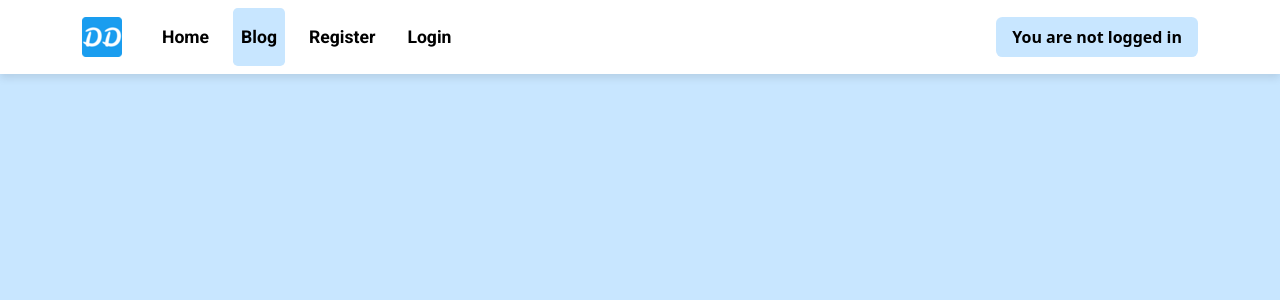
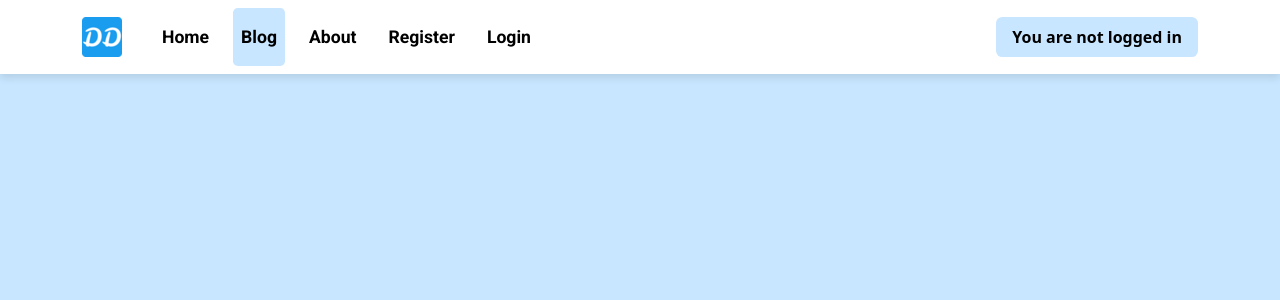
Before and after one commit to Werner-Staeblein/Project-4, a Django app: page /blog/ in a window 1280 px wide. Shown: the top 300 px of the page. Run offline with Django 4.2, Linux system fonts and the light colour scheme; data that the repository does not hold is empty.

Commit message:
Add nav-link to about app/page in base.html. Test. Test passed

```diff
--- a/templates/base.html
+++ b/templates/base.html
@@ -86,6 +86,10 @@
               <a class="nav-link {% if request.path == '/blog/' %}active{% endif %}" href="{% url 'blog_index' %}">Blog</a>
             </li>
 
+            <li class="nav-item">
+              <a class="nav-link {% if request.path == '/about/' %}active{% endif %}" href="{% url 'about_page' %}">About</a>
+            </li>
+
 <!-- Display the nav based on login-status/registration status of user. If logged in, the logout button shown, if not registered then register and login  -->
             {% if user.is_authenticated %}
               <li class="nav-item">
```
